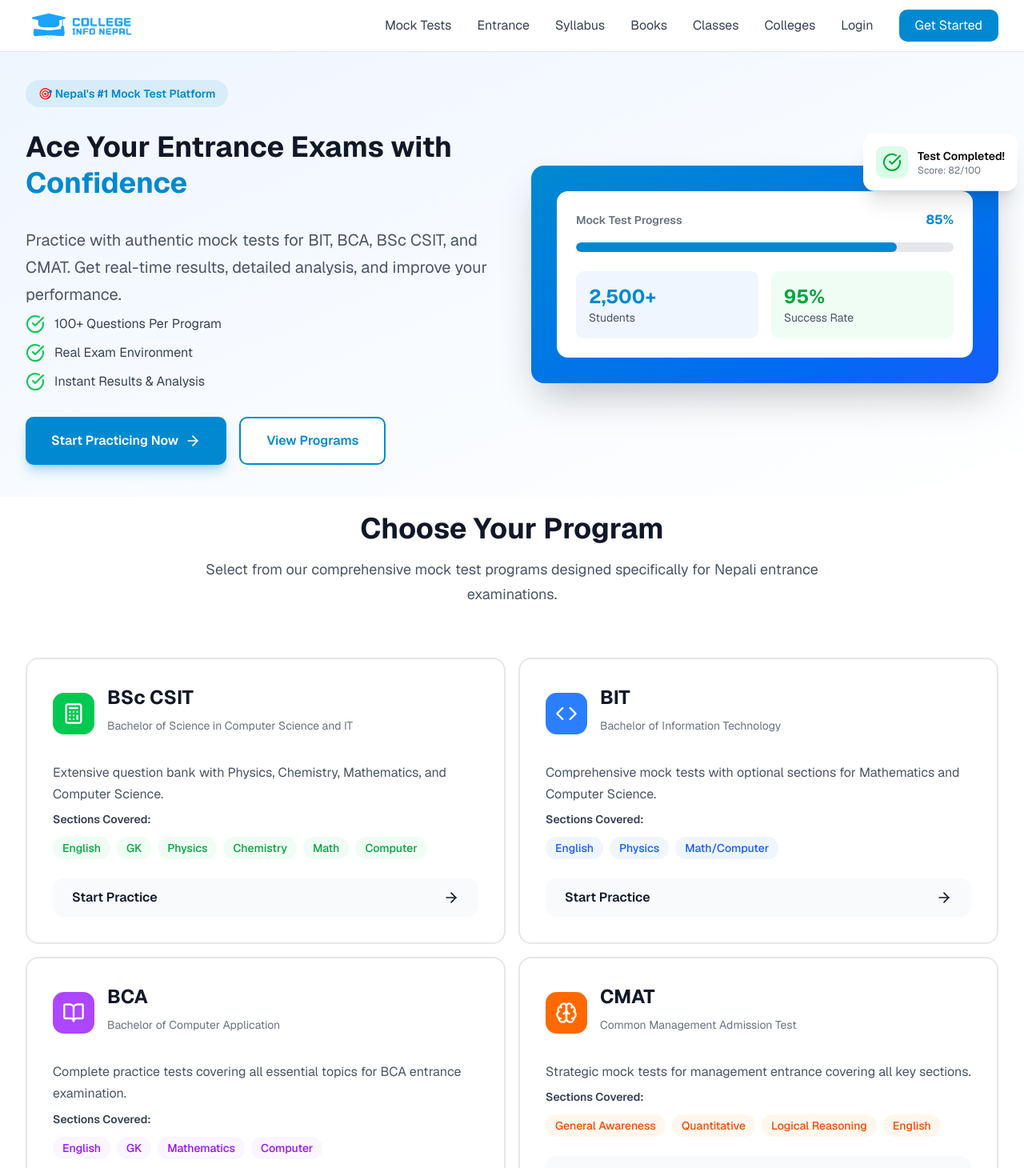
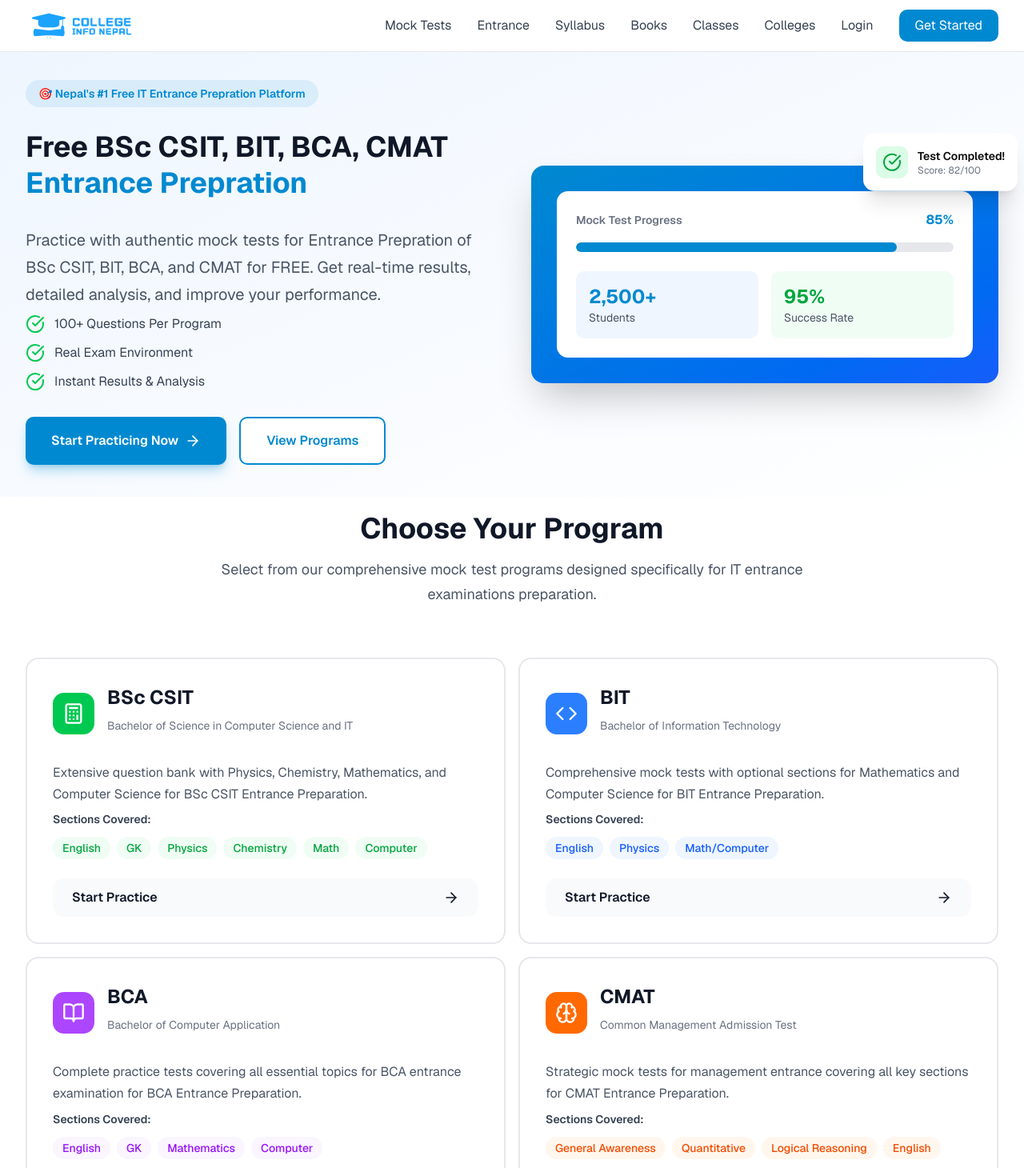
Before and after one commit to ronishdhakal/entrance, a Next.js app in the folder entrance-frontend/: page / in a window 1280 px wide. Shown: the top 1460 px of the page at 80% size. Built offline with nearby package versions, Linux system fonts and the light colour scheme; no server answers.

Commit message:
Home Page SEO

```diff
--- a/entrance-frontend/app/page.tsx
+++ b/entrance-frontend/app/page.tsx
@@ -10,9 +10,9 @@ import StatsSection from "@/components/home/StatsSection"
 import CTASection from "@/components/home/CTASection"
 
 export const metadata = {
-  title: "Entrance Prep by College Info Nepal",
+  title: "Free BSc CSIT, BIT, BCA, CMAT Entrance Preparation - Entrance Prep by College Info Nepal",
   description:
-    "Prepare for BSc CSIT, BIT, BBA and other entrance exams with smart mock tests, real exam patterns, practice questions, and expert guidance by College Info Nepal.",
+    "Prepare for BSc CSIT, BIT, BBA and other entrance exams for Free with smart mock tests, real exam patterns, practice questions, and expert guidance by College Info Nepal.",
 
   other: {
     "google-site-verification":
--- a/entrance-frontend/components/Footer.js
+++ b/entrance-frontend/components/Footer.js
@@ -21,7 +21,7 @@ export default function Footer() {
           <div className="space-y-4">
             <Image
               src="/assets/logo.svg"
-              alt="MockTest Logo"
+              alt="Entrance Prep by College Info Nepal Logo"
               width={140}
               height={32}
               className="brightness-0 invert"
--- a/entrance-frontend/components/home/CTASection.js
+++ b/entrance-frontend/components/home/CTASection.js
@@ -16,7 +16,7 @@ export default function CTASection() {
 
         <p className="text-lg md:text-xl text-gray-600 mb-10 max-w-2xl mx-auto">
           Join thousands of students who have improved their scores with our
-          comprehensive mock test platform.
+          comprehensive IT Entrance Preparation Platform.
         </p>
 
         <div className="flex flex-col sm:flex-row gap-4 justify-center">
--- a/entrance-frontend/components/home/FeaturesSection.js
+++ b/entrance-frontend/components/home/FeaturesSection.js
@@ -46,7 +46,7 @@ export default function FeaturesSection() {
         {/* Section Header */}
         <div className="text-center max-w-3xl mx-auto mb-16">
           <h2 className="text-3xl md:text-4xl font-bold text-gray-900 mb-4">
-            Why Choose Our Platform?
+            Why Choose Our Platform for IT Entrance Preparation?
           </h2>
           <p className="text-lg text-gray-600">
             Everything you need to excel in your entrance examinations — designed for results.
--- a/entrance-frontend/components/home/HeroSection.js
+++ b/entrance-frontend/components/home/HeroSection.js
@@ -10,16 +10,16 @@ export default function HeroSection() {
           <div className="space-y-8">
             <div className="inline-block">
               <span className="bg-primary/10 text-primary px-4 py-2 rounded-full text-sm font-semibold">
-                🎯 Nepal&apos;s #1 Mock Test Platform
+                🎯 Nepal&apos;s #1 Free IT Entrance Prepration Platform
               </span>
             </div>
 
             <h1 className="text-3xl md:text-3xl lg:text-4xl font-bold text-gray-900 leading-tight">
-              Ace Your Entrance Exams with <span className="text-primary">Confidence</span>
+              Free BSc CSIT, BIT, BCA, CMAT <span className="text-primary">Entrance Prepration</span>
             </h1>
 
             <p className="text-lg md:text-xl text-gray-600 leading-relaxed">
-              Practice with authentic mock tests for BIT, BCA, BSc CSIT, and CMAT. Get real-time results, detailed
+              Practice with authentic mock tests for Entrance Prepration of BSc CSIT, BIT, BCA, and CMAT for FREE. Get real-time results, detailed
               analysis, and improve your performance.
             </p>
 
--- a/entrance-frontend/components/home/ProgramsSection.js
+++ b/entrance-frontend/components/home/ProgramsSection.js
@@ -7,7 +7,7 @@ const programs = [
     title: "BSc CSIT",
     fullName: "Bachelor of Science in Computer Science and IT",
     icon: Calculator,
-    description: "Extensive question bank with Physics, Chemistry, Mathematics, and Computer Science.",
+    description: "Extensive question bank with Physics, Chemistry, Mathematics, and Computer Science for BSc CSIT Entrance Preparation.",
     sections: ["English", "GK", "Physics", "Chemistry", "Math", "Computer"],
     color: "bg-green-500",
     bgColor: "bg-green-50",
@@ -18,7 +18,7 @@ const programs = [
     title: "BIT",
     fullName: "Bachelor of Information Technology",
     icon: Code,
-    description: "Comprehensive mock tests with optional sections for Mathematics and Computer Science.",
+    description: "Comprehensive mock tests with optional sections for Mathematics and Computer Science for BIT Entrance Preparation.",
     sections: ["English", "Physics", "Math/Computer"],
     color: "bg-blue-500",
     bgColor: "bg-blue-50",
@@ -29,7 +29,7 @@ const programs = [
     title: "BCA",
     fullName: "Bachelor of Computer Application",
     icon: BookOpen,
-    description: "Complete practice tests covering all essential topics for BCA entrance examination.",
+    description: "Complete practice tests covering all essential topics for BCA entrance examination for BCA Entrance Preparation.",
     sections: ["English", "GK", "Mathematics", "Computer"],
     color: "bg-purple-500",
     bgColor: "bg-purple-50",
@@ -41,7 +41,7 @@ const programs = [
     title: "CMAT",
     fullName: "Common Management Admission Test",
     icon: Brain,
-    description: "Strategic mock tests for management entrance covering all key sections.",
+    description: "Strategic mock tests for management entrance covering all key sections for CMAT Entrance Preparation.",
     sections: ["General Awareness", "Quantitative", "Logical Reasoning", "English"],
     color: "bg-orange-500",
     bgColor: "bg-orange-50",
@@ -57,7 +57,7 @@ export default function ProgramsSection() {
         <div className="text-center max-w-3xl mx-auto mb-16">
           <h2 className="text-3xl md:text-4xl font-bold text-gray-900 mb-4">Choose Your Program</h2>
           <p className="text-lg text-gray-600">
-            Select from our comprehensive mock test programs designed specifically for Nepali entrance examinations.
+            Select from our comprehensive mock test programs designed specifically for IT entrance examinations preparation.
           </p>
         </div>
 
--- a/entrance-frontend/components/program/ProgramHeader.jsx
+++ b/entrance-frontend/components/program/ProgramHeader.jsx
@@ -7,7 +7,7 @@ export default function ProgramHeader({ program }) {
 
         {/* PAGE TITLE (H1) */}
         <h1 className="text-3xl md:text-4xl font-semibold leading-snug mb-2 text-foreground">
-          {program.abbreviation} Entrance Preparation – Old Questions & Mock Tests
+          Free {program.abbreviation} Entrance Preparation – Old Questions & Mock Tests
         </h1>
 
         {/* Program Name (linked if external link exists) */}
```
Also changed, not shown: 1 other file (tests, documents, lock files or other folders).
